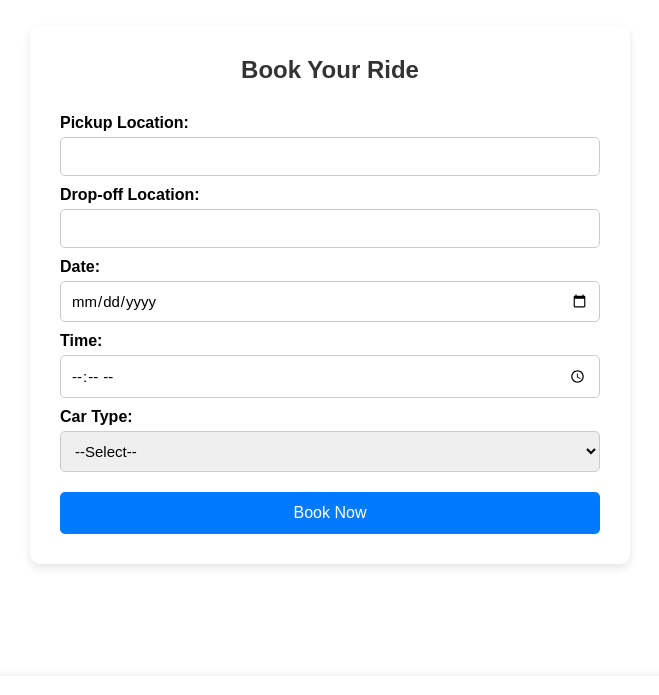
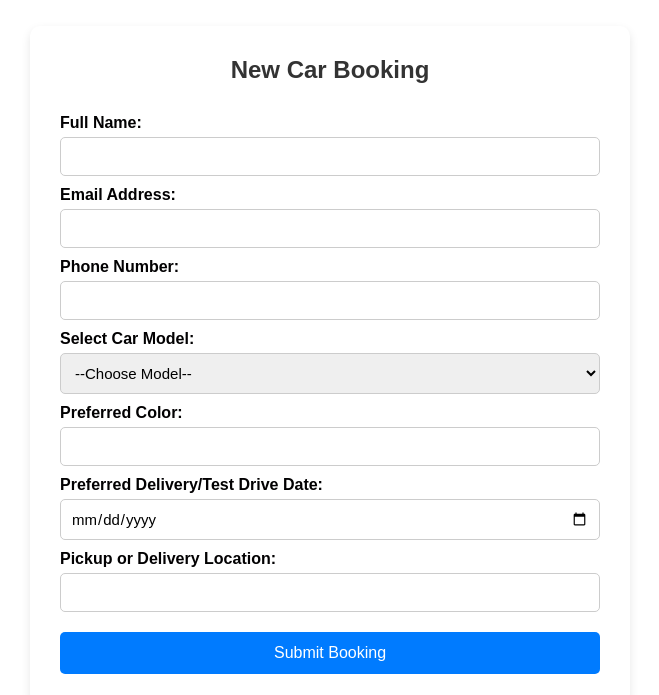
Before and after one commit to Sumitsingh6923/Dream-Cars-Website, a plain HTML site: page index.html in a window 1280 px wide. Shown: the part 3005-3700 px from the top of the page, without its empty margins (310-969 px from the left). Drawn offline with nearby package versions, Linux system fonts and the light colour scheme.

Commit message:
Update index.html

```diff
--- a/index.html
+++ b/index.html
@@ -210,31 +210,37 @@
 
 <!--   Booking -->
   <section>
-     <div class="booking-container">
-    <h1>Book Your Ride</h1>
+   <div class="booking-container">
+    <h1>New Car Booking</h1>
     <form class="booking-form">
-      <label for="pickup">Pickup Location:</label>
-      <input type="text" id="pickup" name="pickup" required />
+      <label for="full-name">Full Name:</label>
+      <input type="text" id="full-name" name="full-name" required />
 
-      <label for="dropoff">Drop-off Location:</label>
-      <input type="text" id="dropoff" name="dropoff" required />
+      <label for="email">Email Address:</label>
+      <input type="email" id="email" name="email" required />
 
-      <label for="date">Date:</label>
+      <label for="phone">Phone Number:</label>
+      <input type="tel" id="phone" name="phone" required />
+
+      <label for="car-model">Select Car Model:</label>
+      <select id="car-model" name="car-model" required>
+        <option value="">--Choose Model--</option>
+        <option value="sedan2025">Sedan 2025</option>
+        <option value="suv2025">SUV 2025</option>
+        <option value="electric2025">Electric 2025</option>
+        <option value="luxury2025">Luxury 2025</option>
+      </select>
+
+      <label for="color">Preferred Color:</label>
+      <input type="text" id="color" name="color" required />
+
+      <label for="date">Preferred Delivery/Test Drive Date:</label>
       <input type="date" id="date" name="date" required />
 
-      <label for="time">Time:</label>
-      <input type="time" id="time" name="time" required />
+      <label for="location">Pickup or Delivery Location:</label>
+      <input type="text" id="location" name="location" required />
 
-      <label for="car-type">Car Type:</label>
-      <select id="car-type" name="car-type" required>
-        <option value="">--Select--</option>
-        <option value="sedan">Sedan</option>
-        <option value="suv">SUV</option>
-        <option value="luxury">Luxury</option>
-        <option value="van">Van</option>
-      </select>
-
-      <button type="submit">Book Now</button>
+      <button type="submit">Submit Booking</button>
     </form>
   </div>
   </section>
```
